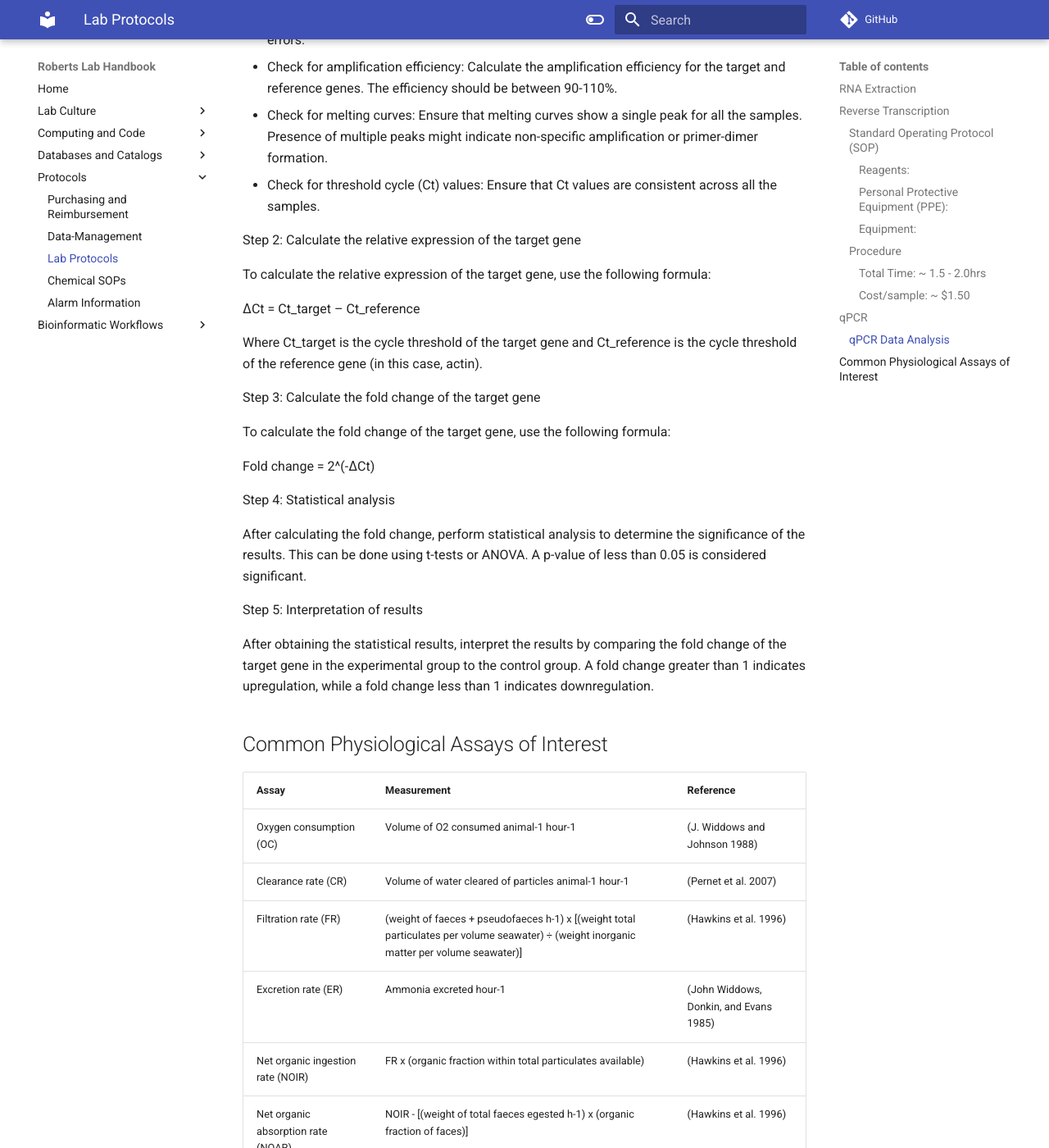
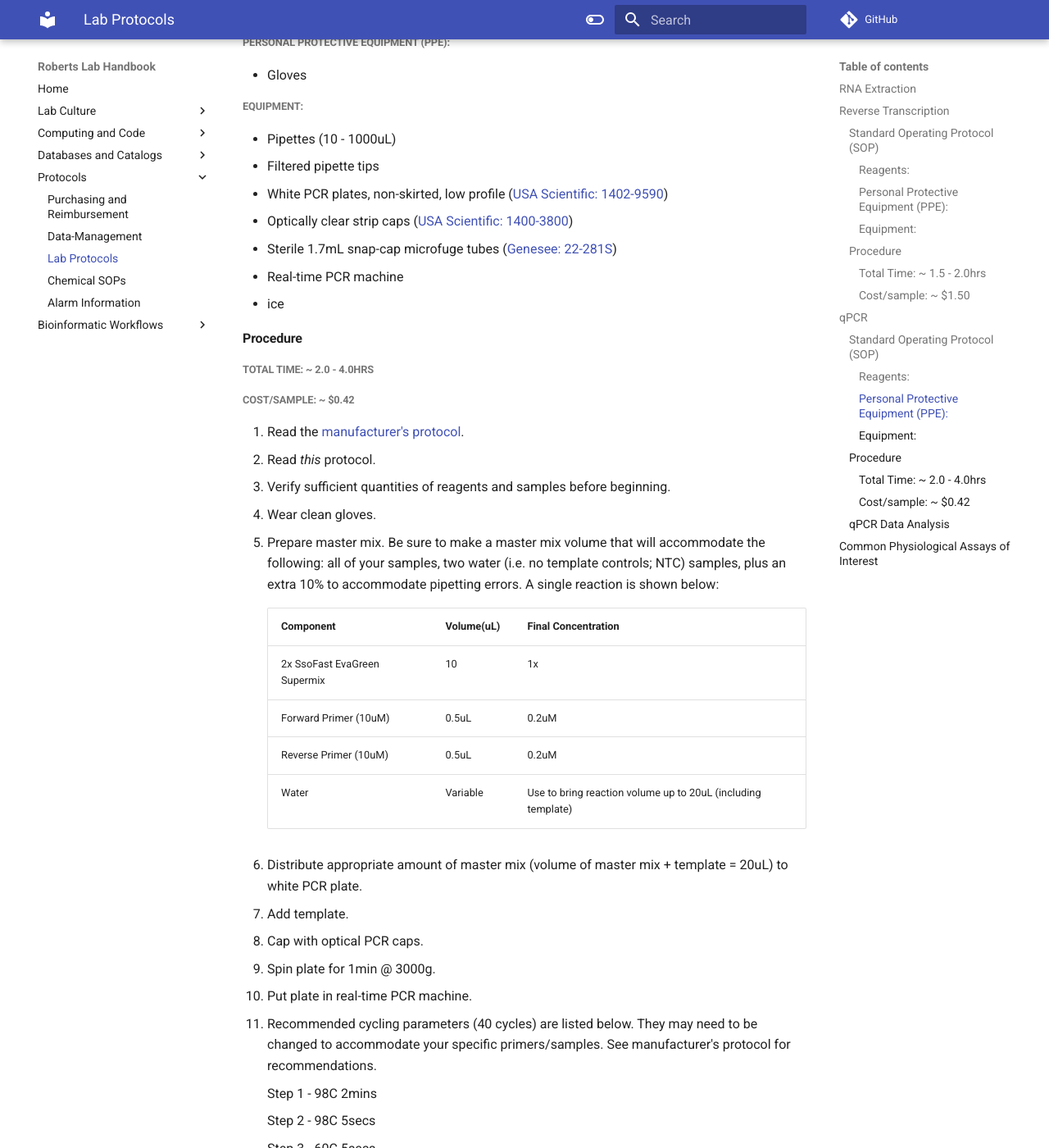
Before and after one commit to RobertsLab/resources, an MkDocs documentation site: the page built from docs/Lab-Protocols.md, in a window 1280 px wide and 1400 px high, scrolled down 2511 px. Shown: the whole window at 82% size. Built offline with MkDocs 1.6.1 and Material for MkDocs 9.7.7, drawn with Linux system fonts in a browser that asks for light colours; comment, search, counter and statistics services are not loaded; some of the changed text lies outside the part shown.

Commit message:
add qPCR to Lab-Protocols.md

```diff
--- a/docs/Lab-Protocols.md
+++ b/docs/Lab-Protocols.md
@@ -62,7 +62,63 @@ Written 20150702 by Sam White.
 13. Spot spin and store @-20C.
 
 ## qPCR
-  One of the most used application is for gene quantification. Generally we will use SsoFast Evagreen Supermix (BioRad) ([protocol](https://github.com/RobertsLab/resources/blob/master/protocols/Commercial_Protocols/BioRad_Sso_Fast_EvaGreen_Supermix.pdf)). This requires that we start with cDNA.
+One of the most used application is for gene quantification. Generally we will use SsoFast Evagreen Supermix (BioRad) ([protocol](https://github.com/RobertsLab/resources/blob/master/protocols/Commercial_Protocols/BioRad_Sso_Fast_EvaGreen_Supermix.pdf)). This requires that we start with cDNA.
+
+#### Standard Operating Protocol (SOP)
+Written 20150702 by Sam White.
+
+##### Reagents:
+- SsoFast EvaGreen Supermix ([BioRad: 172-5203](https://github.com/sr320/LabDocs/blob/master/protocols/Commercial_Protocols/BioRad_Sso_Fast_EvaGreen_Supermix.pdf))
+- Primer working stocks (10uM)
+- DNase-free H2O (NanoPure H2O)
+
+##### Personal Protective Equipment (PPE):
+- Gloves
+
+##### Equipment:
+- Pipettes (10 - 1000uL)
+- Filtered pipette tips
+- White PCR plates, non-skirted, low profile ([USA Scientific: 1402-9590](http://www.usascientific.com/non-skirted-96-well-PCR-plate-low-profile-white.aspx))
+- Optically clear strip caps ([USA Scientific: 1400-3800](http://www.usascientific.com/8-capstrip-0.2ml-tubes-flat-top.aspx))
+- Sterile 1.7mL snap-cap microfuge tubes ([Genesee: 22-281S](https://geneseesci.com/shop-online/product-details/?product=22-281S))
+- Real-time PCR machine
+- ice
+
+#### Procedure
+##### Total Time: ~ 2.0 - 4.0hrs
+##### Cost/sample: ~ $0.42
+
+1. Read the [manufacturer's protocol](https://github.com/sr320/LabDocs/blob/master/protocols/Commercial_Protocols/BioRad_Sso_Fast_EvaGreen_Supermix.pdf).
+2. Read <em>this</em> protocol.
+3. Verify sufficient quantities of reagents and samples before beginning.
+4. Wear clean gloves.
+5. Prepare master mix. Be sure to make a master mix volume that will accommodate the following: all of your samples, two water (i.e. no template controls; NTC) samples, plus an extra 10% to accommodate pipetting errors. A single reaction is shown below:
+
+    |Component  |Volume(uL)    |Final Concentration    |
+    |----|----|----|
+    |2x SsoFast EvaGreen Supermix    |10    |1x    |
+    |Forward Primer (10uM)|0.5uL|0.2uM|
+    |Reverse Primer (10uM)|0.5uL|0.2uM|
+    |Water|Variable|Use to bring reaction volume up to 20uL (including template)|
+
+6. Distribute appropriate amount of master mix (volume of master mix + template = 20uL) to white PCR plate.
+7. Add template.
+8. Cap with optical PCR caps.
+9. Spin plate for 1min @ 3000g.
+10. Put plate in real-time PCR machine.
+11. Recommended cycling parameters (40 cycles) are listed below. They may need to be changed to accommodate your specific primers/samples. See manufacturer's protocol for recommendations.
+
+    Step 1 - 98C 2mins
+
+    Step 2 - 98C 5secs
+
+    Step 3 - 60C 5secs
+
+    Step 4 - Plate read
+
+    Step 5 - Got to Step 2 39 more times
+
+    Step 6 - Melt curve 65C - 95C, increment 0.5C, wait 2secs, plate read.
 
 ### qPCR Data Analysis
 
```
